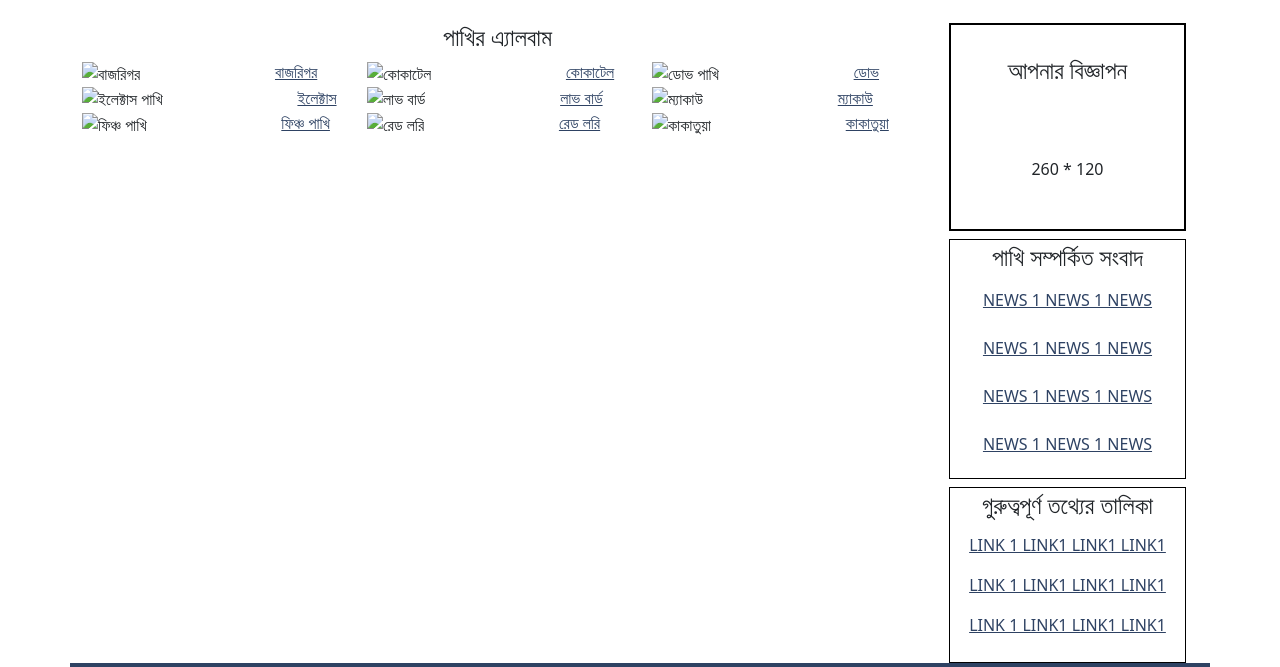
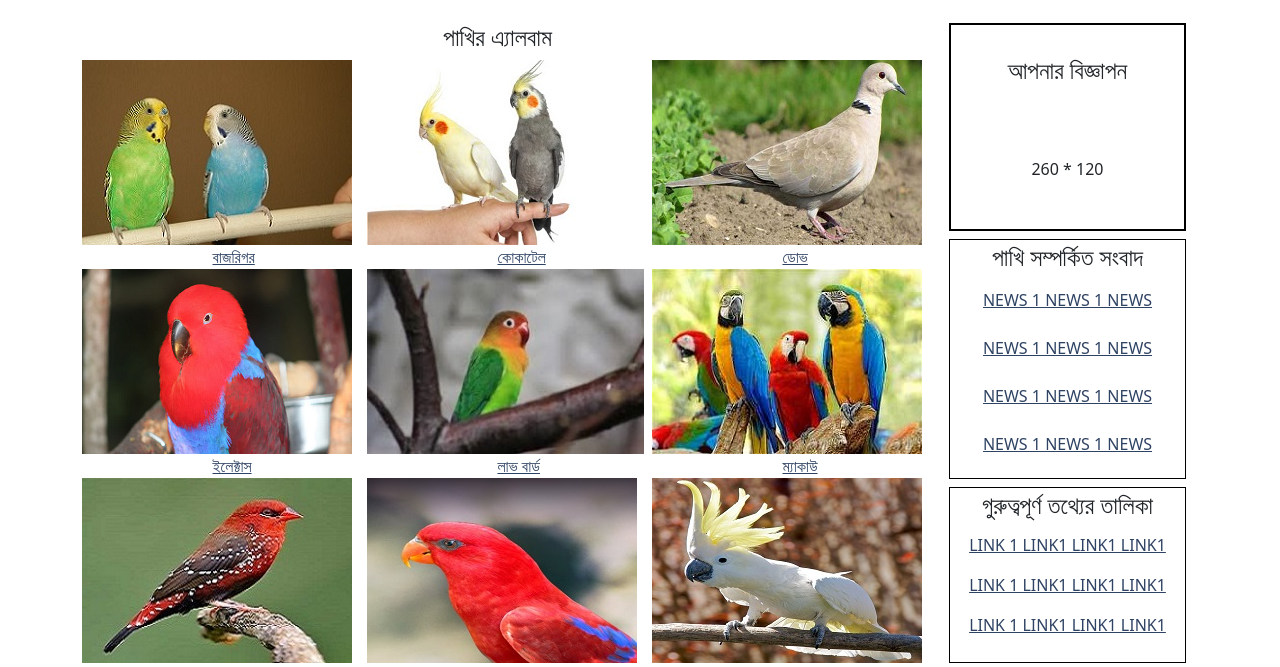
Before and after one commit to SUSHANTA-SUST/bird, a plain HTML site: page Album.html in a window 1280 px wide. Shown: the part 57-724 px from the top of the page. Drawn offline with nearby package versions, Linux system fonts and the light colour scheme; a script that the page names is missing; a web font is replaced by a local one.

Commit message:
Update Album.html

```diff
--- a/Album.html
+++ b/Album.html
@@ -83,43 +83,43 @@
                 <h5 id="albumTitle"> পাখির এ্যালবাম</h5>
                 <div class="row">
                     <div class="col-4">
-                        <img src="Image/Pakhi/Bajrigar1.jpg" alt="বাজরিগর">
+                        <img src="Bajrigar1.jpg" alt="বাজরিগর">
                         <a href="#" class="albumBirdNAme">বাজরিগর</a>
                     </div>
                     <div class="col-4">
-                        <img src="Image/Pakhi/Cockatiel.jpg" alt="কোকাটেল">
+                        <img src="Cockatiel.jpg" alt="কোকাটেল">
                         <a href="#" class="albumBirdNAme">কোকাটেল</a>
                     </div>
                     <div class="col-4">
-                        <img src="Image/Pakhi/Dove Bird.jpg" alt="ডোভ পাখি">
+                        <img src="Dove Bird.jpg" alt="ডোভ পাখি">
                         <a href="#" class="albumBirdNAme">ডোভ</a>
                     </div>
                 </div>
                 <div class="row">
                     <div class="col-4">
-                        <img src="Image/Pakhi/electus.png" alt="ইলেক্টাস পাখি">
+                        <img src="electus.png" alt="ইলেক্টাস পাখি">
                         <a href="#" class="albumBirdNAme"> ইলেক্টাস</a>
                     </div>
                     <div class="col-4">
-                        <img src="Image/Pakhi/lovebird.jfif" alt="লাভ বার্ড">
+                        <img src="lovebird.jfif" alt="লাভ বার্ড">
                         <a href="#" class="albumBirdNAme"> লাভ বার্ড</a>
                     </div>
                     <div class=" col-4">
-                        <img src="Image/Pakhi/Macau.jfif" alt="ম্যাকাউ">
+                        <img src="Macau.jfif" alt="ম্যাকাউ">
                         <a href="#" class="albumBirdNAme"> ম্যাকাউ</a>
                     </div>
                 </div>
                 <div class="row">
                     <div class="col-4">
-                        <img src="Image/Pakhi/phinch.jpg" alt="ফিঞ্চ পাখি">
+                        <img src="phinch.jpg" alt="ফিঞ্চ পাখি">
                         <a href="#" class="albumBirdNAme"> ফিঞ্চ পাখি</a>
                     </div>
                     <div class="col-4">
-                        <img src="Image/Pakhi/RedLorry.jpg" alt="রেড লরি">
+                        <img src="RedLorry.jpg" alt="রেড লরি">
                         <a href="#" class="albumBirdNAme"> রেড লরি</a>
                     </div>
                     <div class="col-4">
-                        <img src="Image/Pakhi/kakatuaa.jpg" alt="কাকাতুয়া">
+                        <img src="kakatuaa.jpg" alt="কাকাতুয়া">
                         <a href="#" class="albumBirdNAme"> কাকাতুয়া</a>
                     </div>
                 </div>
```
